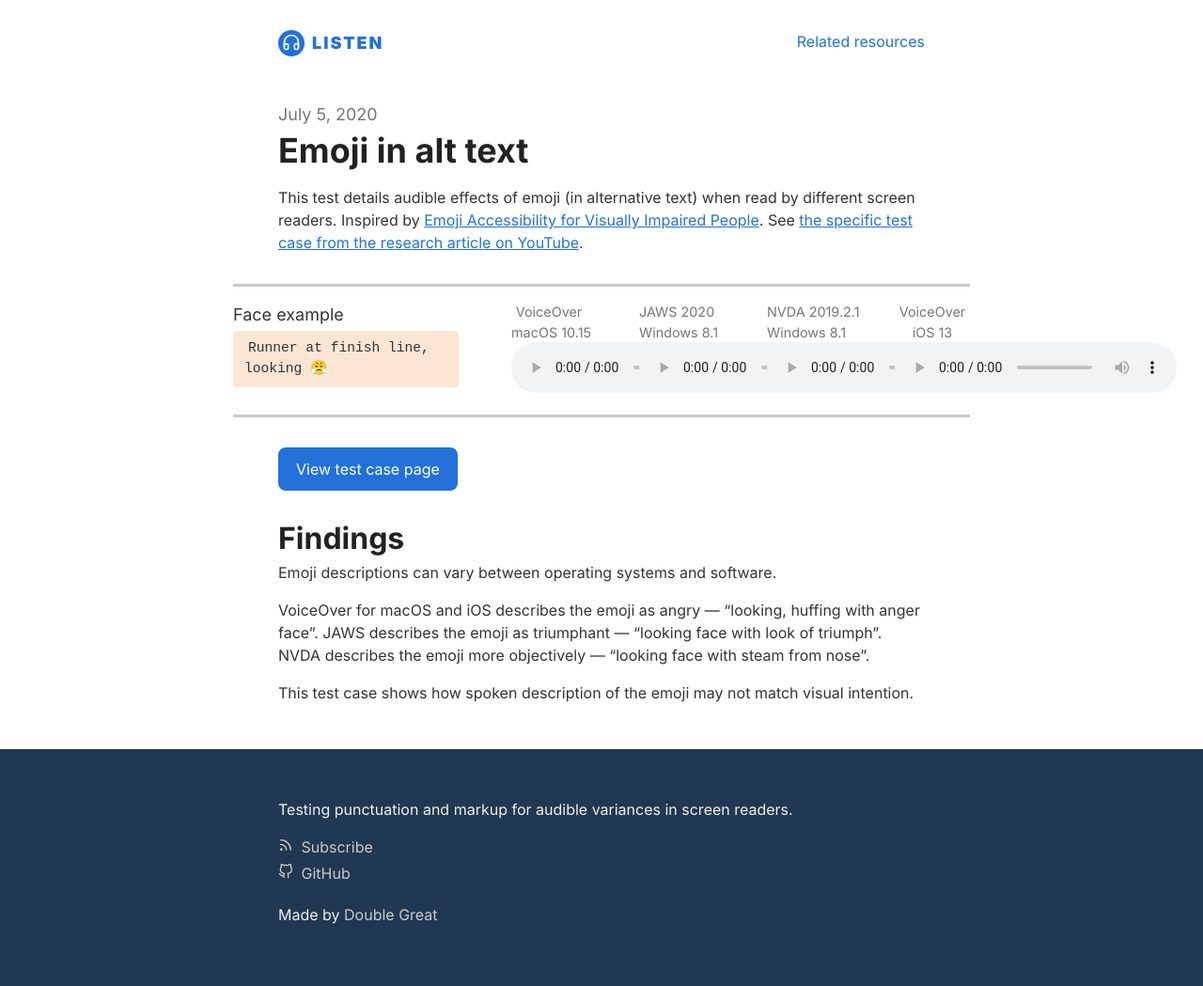
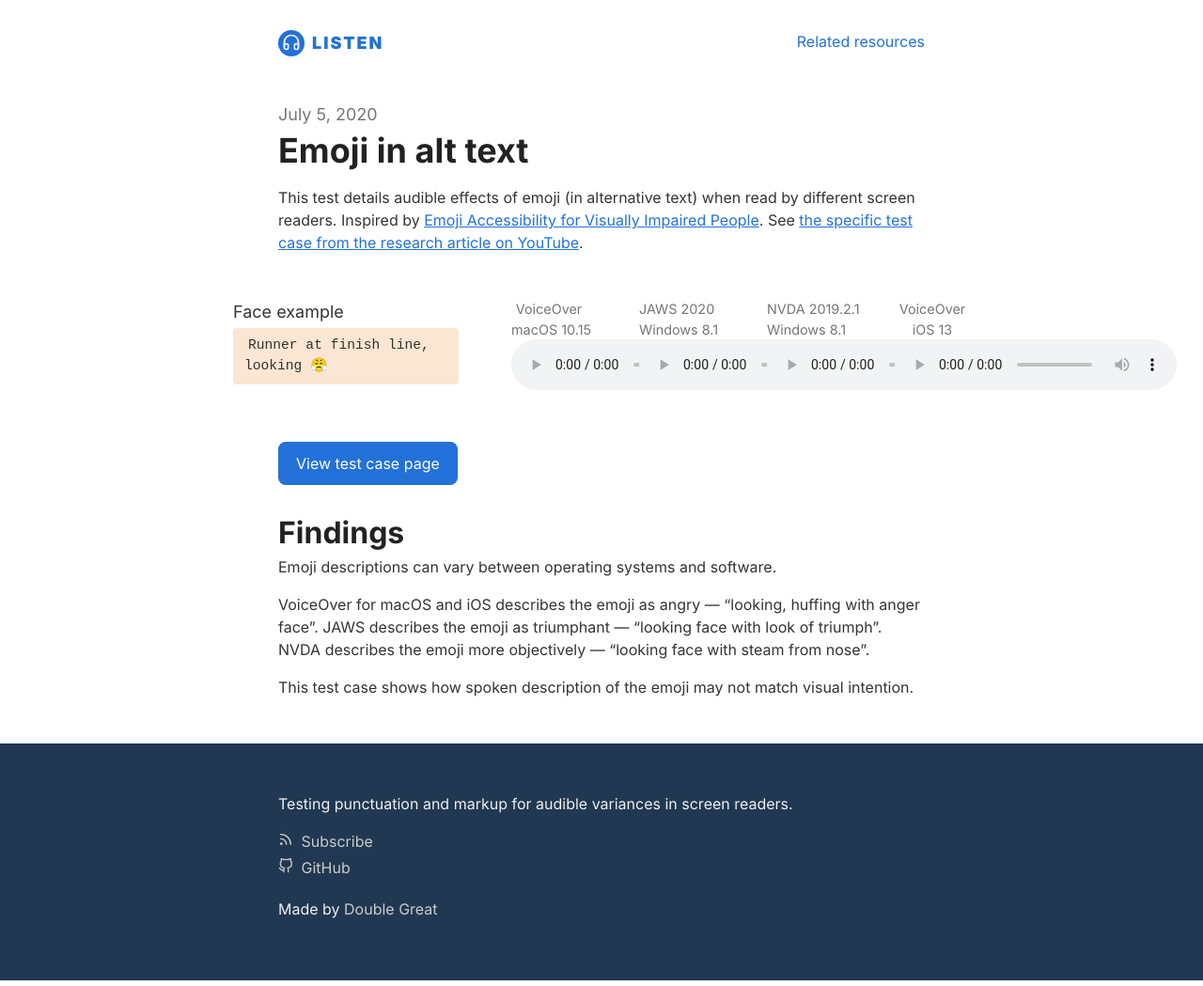
Before and after one commit to double-great/listen, a Jekyll site: the page built from _posts/2020-07-05-emoji.md, in a window 1280 px wide. Shown: the whole page at 94% size. Built offline with Jekyll 4.4.1, drawn with Linux system fonts in a browser that asks for light colours.

Commit message:
Update _table.scss

```diff
--- a/_sass/_table.scss
+++ b/_sass/_table.scss
@@ -1,8 +1,6 @@
 .table {
   margin-top: 2rem;
   margin-bottom: 2rem;
-  border-top: $border-thick solid $color-border;
-  border-bottom: $border-thick solid $color-border;
 
   @include bp($mq-medium) {
     margin-right: -3rem;
```
